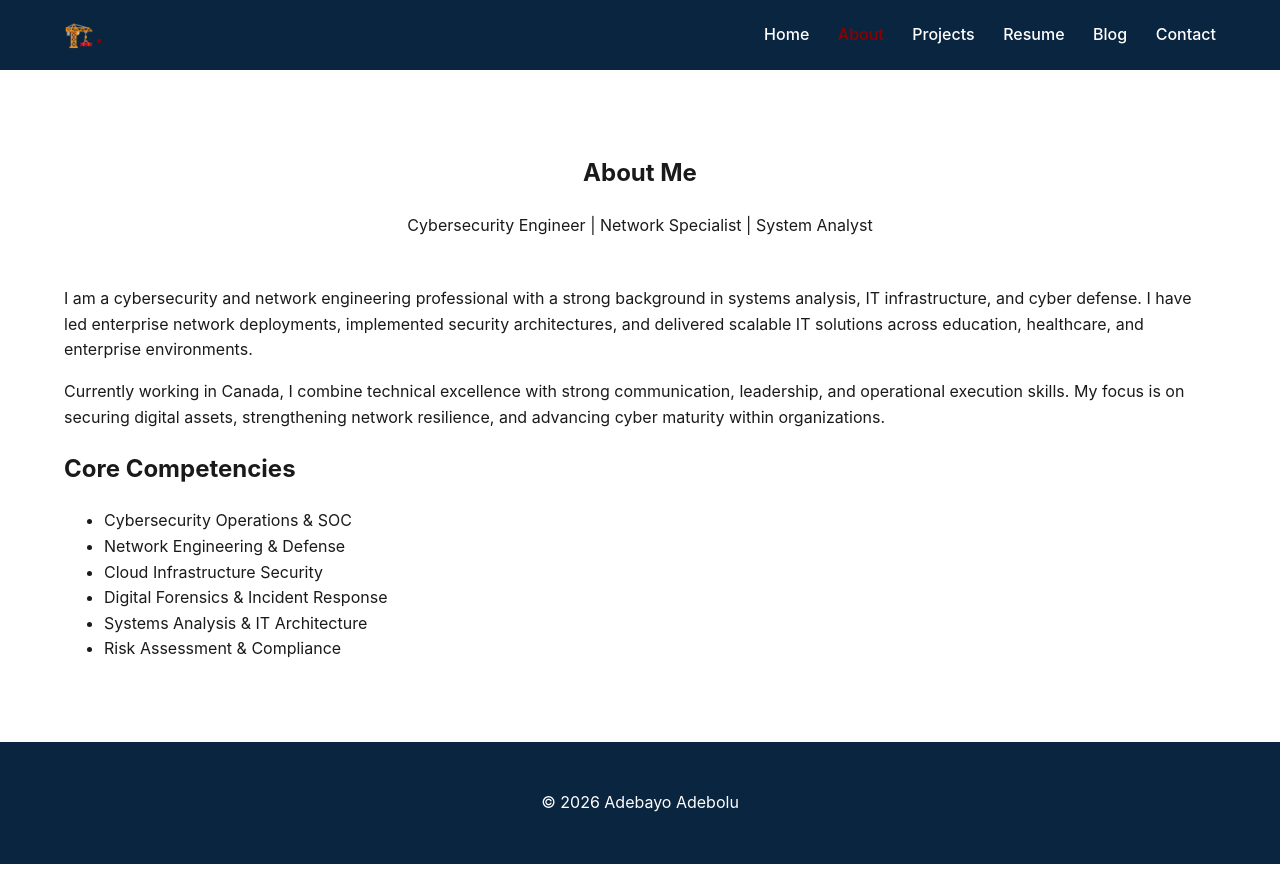
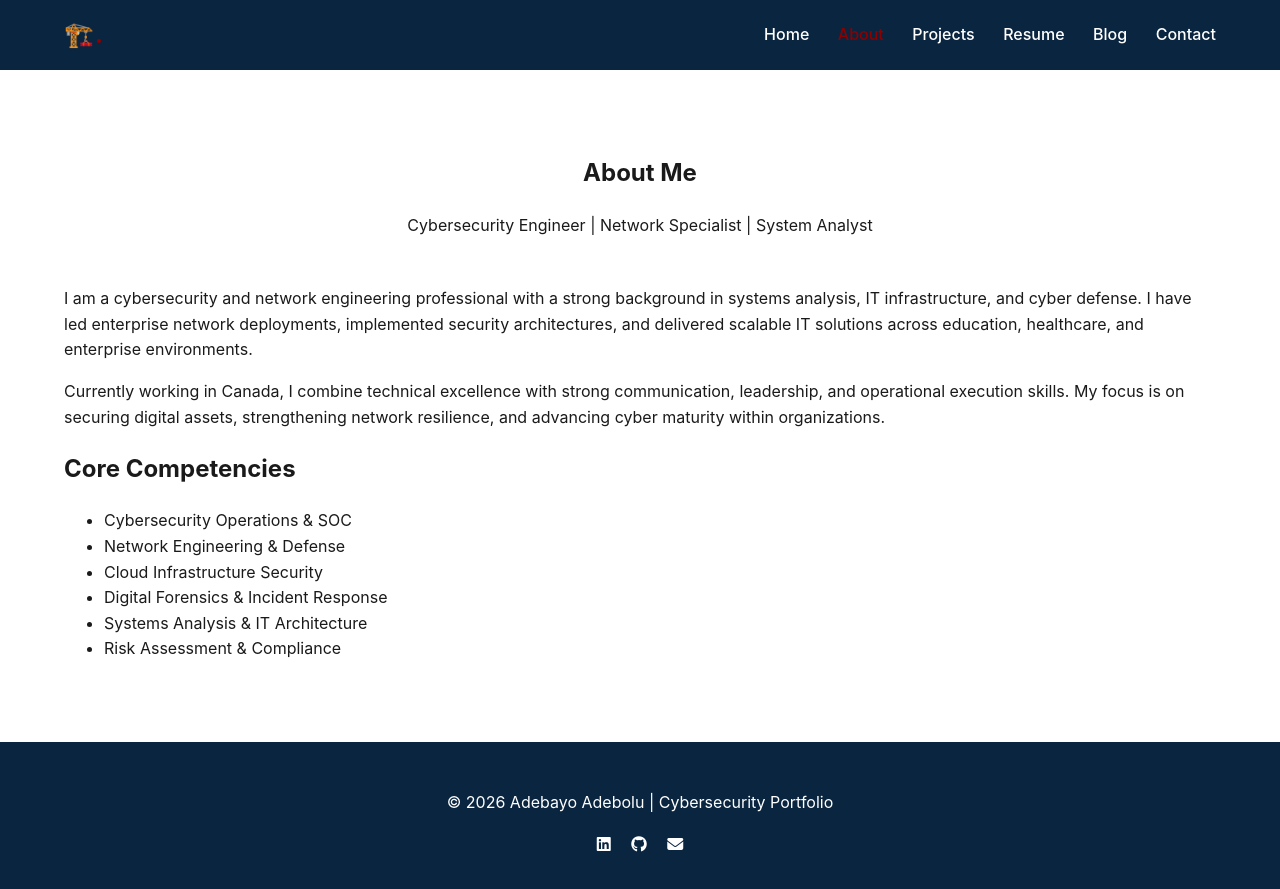
Before and after one commit to imhardeyboi/imhardeyboi.github.io, a plain HTML site: page about.html in a window 1280 px wide. Before the commit the page ends 864 px from the top, so only its background shows below. Drawn offline with Linux system fonts and the light colour scheme.

Commit message:
Update about.html
footer fix

```diff
--- a/about.html
+++ b/about.html
@@ -5,6 +5,7 @@
   <title>About | Adebayo Adebolu</title>
   <link rel="stylesheet" href="assets/css/style.css">
   <link rel="stylesheet" href="assets/css/theme.css">
+  <link rel="stylesheet" href="https://cdnjs.cloudflare.com/ajax/libs/font-awesome/6.5.0/css/all.min.css">
 </head>
 <body>
 <header class="navbar">
@@ -53,7 +54,12 @@
 </main>
 
 <footer>
-  <p>© 2026 Adebayo Adebolu</p>
+  <p>© 2026 Adebayo Adebolu | Cybersecurity Portfolio</p>
+  <div class="socials">
+    <a href="https://www.linkedin.com/in/adebayo-adebolu-a3ab7aa3" target="_blank"><i class="fab fa-linkedin"></i></a>
+    <a href="https://github.com/imhardeyboi" target="_blank"><i class="fab fa-github"></i></a>
+    <a href="mailto:bayoadebolu1405@gmail.com"><i class="fas fa-envelope"></i></a>
+  </div>
 </footer>
 </body>
 </html>
```
